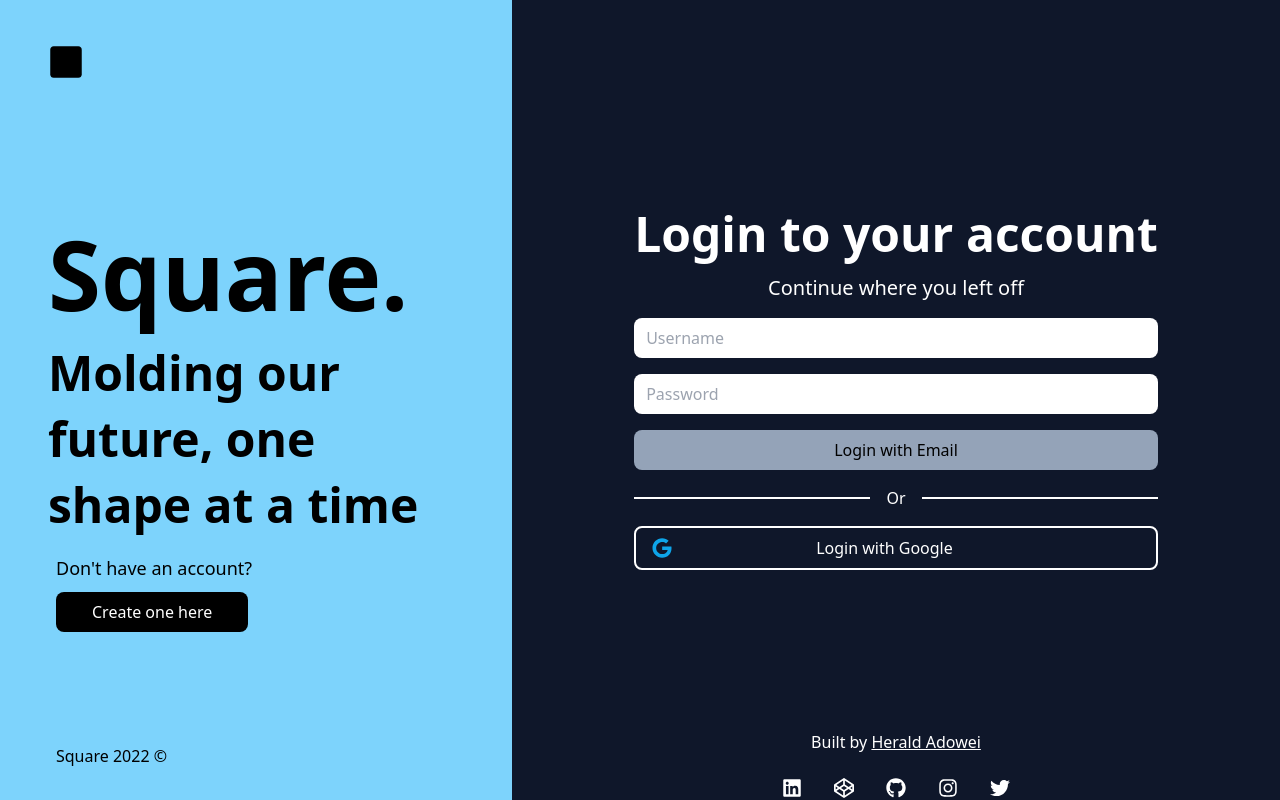
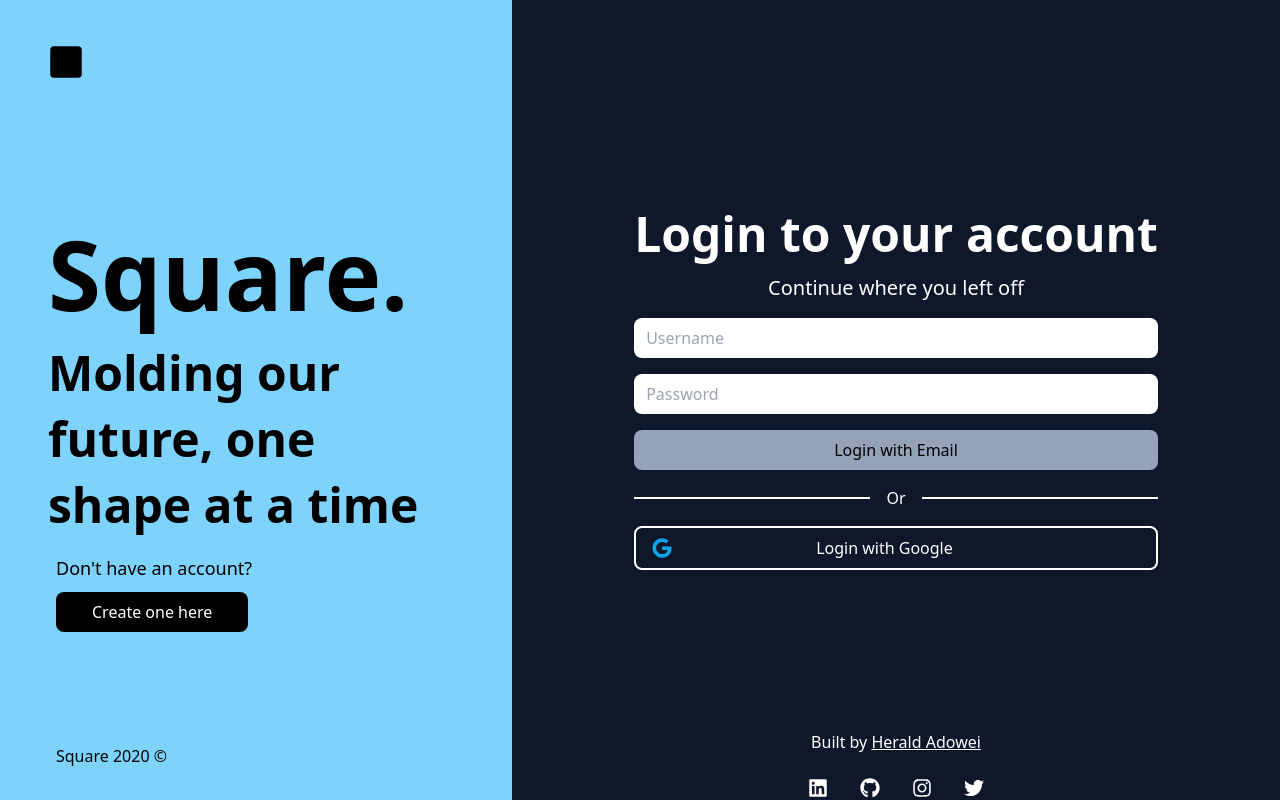
Before and after one commit to RadZ3000/login-template, a Next.js app: page / in a window 1280 px wide. Built offline with nearby package versions, Linux system fonts and the light colour scheme.

Commit message:
Update index.tsx

```diff
--- a/pages/index.tsx
+++ b/pages/index.tsx
@@ -29,7 +29,7 @@ const Home: NextPage = () => {
           </div>
         </div>
         <div className="px-2">
-          <p>Square 2022 ©</p>
+          <p>Square 2020 ©</p>
         </div>
       </div>
 
@@ -50,10 +50,10 @@ const Home: NextPage = () => {
           Login with Google
         </button>
 
-        <h3 className="mt-36">Built by <a href="https://herald.vercel.app" target="_blank" rel="noopener noreferrer" className="underline hover:text-red-300">Herald Adowei</a></h3>
+        <h3 className="mt-36">Built by <a href="https://heraldadowei.com" target="_blank" rel="noopener noreferrer" className="underline hover:text-red-300">Herald Adowei</a></h3>
         <div className="flex flex-row gap-x-8 justify-center pt-2">
           <a href="https://www.linkedin.com/in/heraldadowei/" target="_blank" rel="noopener noreferrer"><FaLinkedin className="lg:text-xl xl:text-xl hover:text-red-300" /></a>
-          <a href="https://codepen.io/He_sRad/" target="_blank" rel="noopener noreferrer"><FaCodepen className="lg:text-xl xl:text-xl hover:text-red-300" /></a>
+          {/* <a href="https://codepen.io/He_sRad/" target="_blank" rel="noopener noreferrer"><FaCodepen className="lg:text-xl xl:text-xl hover:text-red-300" /></a> */}
           <a href="https://github.com/RadZ3000" target="_blank" rel="noopener noreferrer"><FaGithub className="lg:text-xl xl:text-xl hover:text-red-300" /></a>
           <a href="https://www.instagram.com/herald_a/" target="_blank" rel="noopener noreferrer"><FaInstagram className="lg:text-xl xl:text-xl hover:text-red-300" /></a>
           <a href="https://twitter.com/The_RadZee" target="_blank" rel="noopener noreferrer"><FaTwitter className="lg:text-xl xl:text-xl hover:text-red-300" /></a>
```
